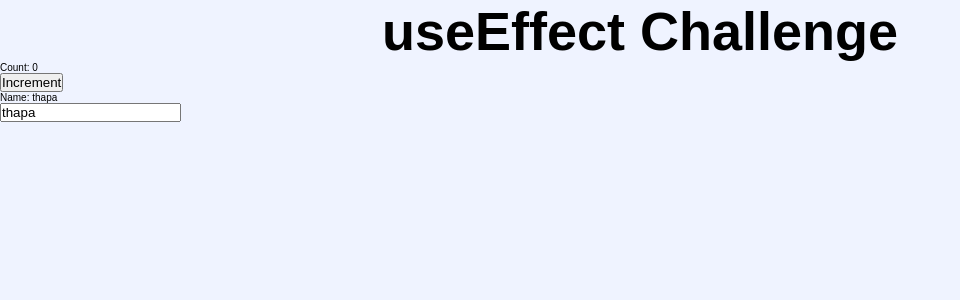
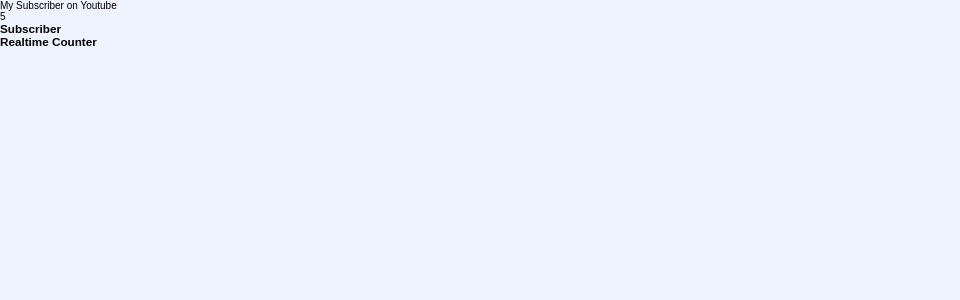
Before and after one commit to TarunByte/reactV19, a React (Vite) app: page / in a window 1280 px wide. Shown: the top 300 px of the page, without its empty margins (0-960 px from the left). Built offline with nearby package versions, Linux system fonts and the light colour scheme.

Commit message:
useEffect Cleanup Function in React JS

```diff
--- a/src/App.jsx
+++ b/src/App.jsx
@@ -1,5 +1,5 @@
-import { Challenge } from "./components/hooks/useEffect/EffectChallenge";
+import { CleanUp } from "./components/hooks/useEffect/CleanUp";
 
 export const App = () => {
-  return <Challenge />;
+  return <CleanUp />;
 };
--- /dev/null
+++ b/src/components/hooks/useEffect/CleanUp.jsx
@@ -0,0 +1,28 @@
+import { useEffect, useState } from "react";
+import "./index.css";
+
+export const CleanUp = () => {
+  const [count, setCount] = useState(0);
+
+  useEffect(() => {
+    const timer = setInterval(() => {
+      setCount((prev) => prev + 1);
+    }, 1000);
+
+    return () => clearInterval(timer);
+  }, []);
+
+  return (
+    <div className="container">
+      <div className="counter">
+        <p>My Subscriber on Youtube</p>
+        <div className="odometer" id="odometer">
+          {count}
+        </div>
+        <h3 className="title">
+          Subscriber <br /> Realtime Counter
+        </h3>
+      </div>
+    </div>
+  );
+};
```
